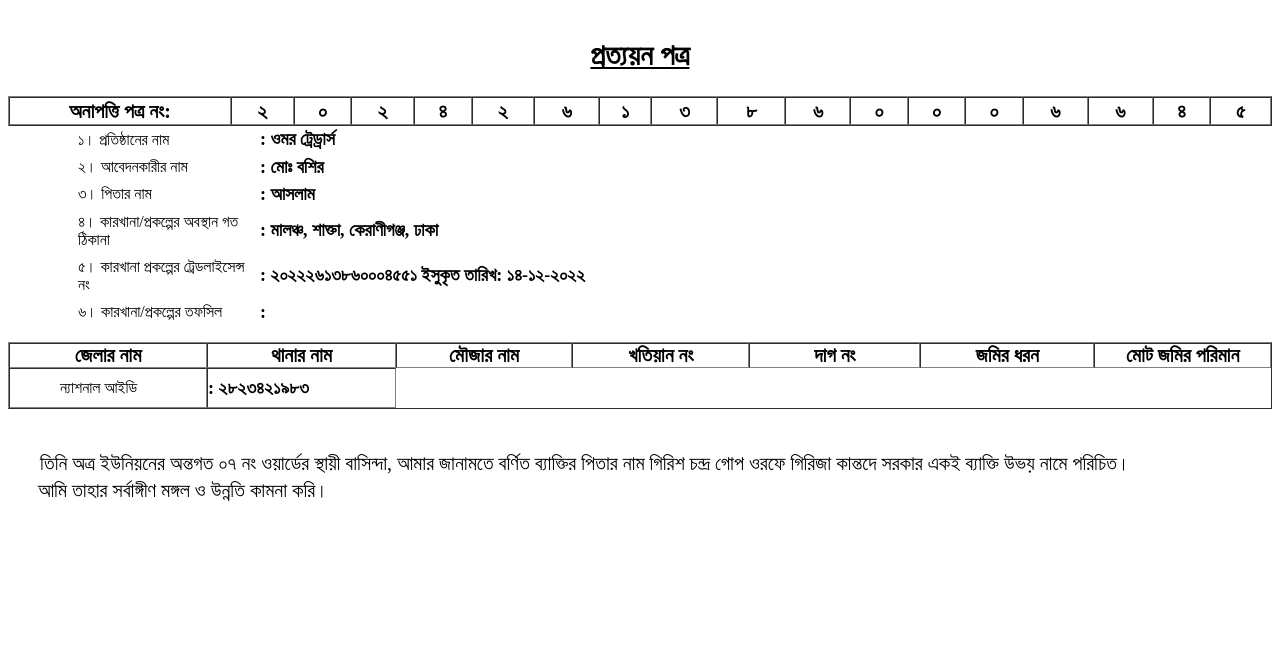
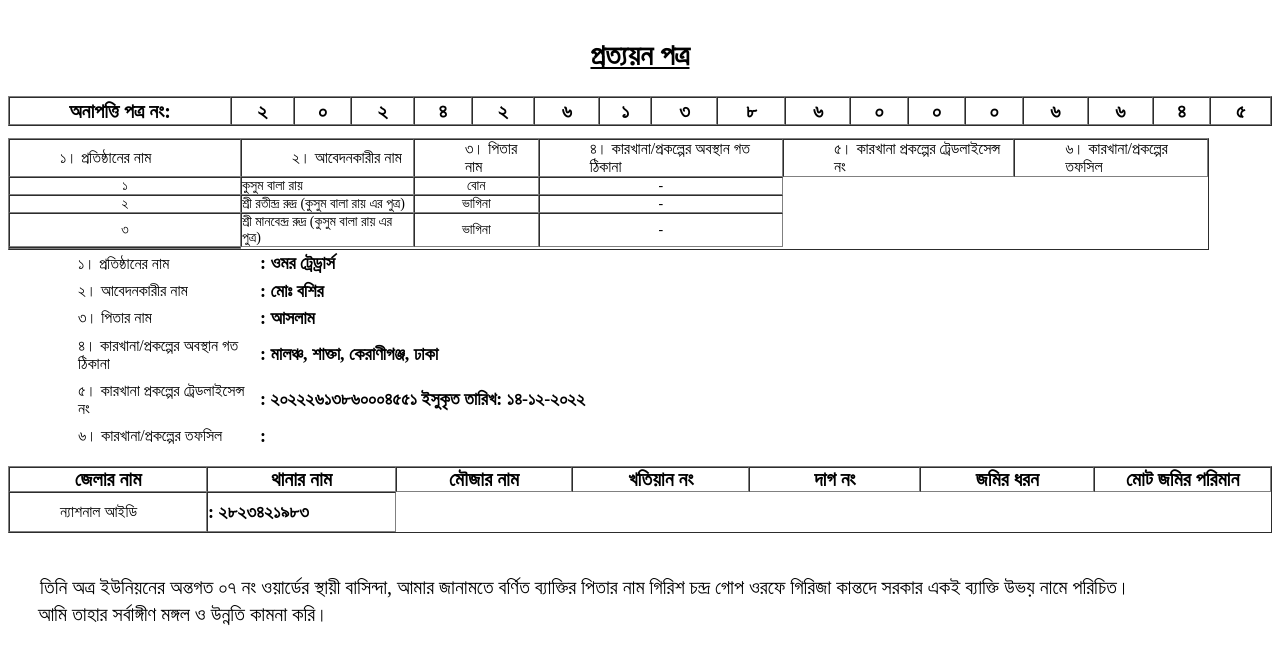
Before and after one commit to Saktaup/index.php-onlinetrack-onananosonod_jachai-id-1e1de0ee40c1b7abe91a19b850af72f, a plain HTML site: page index.html in a window 1280 px wide. Shown: the part 131-794 px from the top of the page. Drawn offline with Linux system fonts and the light colour scheme.

Commit message:
Update index.html

```diff
--- a/index.html
+++ b/index.html
@@ -66,7 +66,38 @@
 					<td style="text-align:center; font-weight:bold; font-size:20px;">৪</td>
 
 					<td style="text-align:center; font-weight:bold; font-size:20px;">৫</td>
-									</tr>
+					<tr>
+				    </table>
+    <table cellpadding="0" cellspacing="0" style="min-height:100px; width:95%; margin-top:12px;font-size:14px;" border="1">
+        <tbody>
+            <tr>
+                <td  style="font-size:16px; padding-left:50px; font-color:black; width:180px; "> ১। প্রতিষ্ঠানের নাম  </font>  </th>
+	        <td  style="font-size:16px; padding-left:50px; ">২। আবেদনকারীর নাম</th>
+	<td  style="font-size:16px;padding-left:50px; ">৩। পিতার নাম</th>
+<td  style="font-size:16px;padding-left:50px; ">৪। কারখানা/প্রকল্পের অবস্থান গত ঠিকানা</th>
+<td  style="font-size:16px;padding-left:50px; ">৫। কারখানা প্রকল্পের ট্রেডলাইসেন্স নং</th>
+<td  style="font-size:16px;padding-left:50px; ">৬। কারখানা/প্রকল্পের তফসিল</th>
+            </tr>
+            <tr>
+                <td style="text-align:center;">১</td>
+                <td style=""> কুসুম বালা রায়</td>
+                <td style="text-align:center;">বোন</td>
+                <td style="text-align:center;">-</td>
+                          </tr>
+            <tr>
+                <td style="text-align:center;">২</td>
+                <td style=""> শ্রী রতীন্দ্র রুদ্র (কুসুম বালা রায় এর পুত্র)</td>
+                <td style="text-align:center;">ভাগিনা</td>
+                <td style="text-align:center;">-</td>
+            </tr>
+            <tr>
+                <td style="text-align:center;">৩</td>
+                <td style=""> শ্রী মানবেন্দ্র রুদ্র (কুসুম বালা রায় এর পুত্র)</td>
+                <td style="text-align:center;">ভাগিনা</td>
+                <td style="text-align:center;">-</td>
+          </tr>
+                <td></td>
+				</tr>
 			</table>
 
 			<table border="0" style="height:200px; width:100% ;  padding-left:20px;" cellspacing="0">
```
